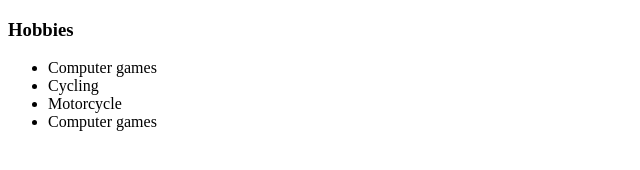
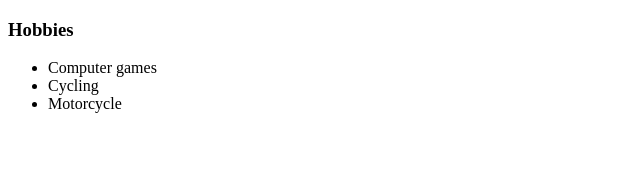
Before and after one commit to jolivera-bot/Online-Resume, a plain HTML site: page hobbies.html in a window 1280 px wide. Shown: the whole page, without its empty margins (0-640 px from the left). Drawn offline with Linux system fonts and the light colour scheme.

Commit message:
Updated Hobbies

```diff
--- a/hobbies.html
+++ b/hobbies.html
@@ -11,7 +11,6 @@
         <li>Computer games</li>
         <li>Cycling</li>
         <li>Motorcycle</li>
-        <li>Computer games</li>
     </ul>
 </body>
 </html>
```
